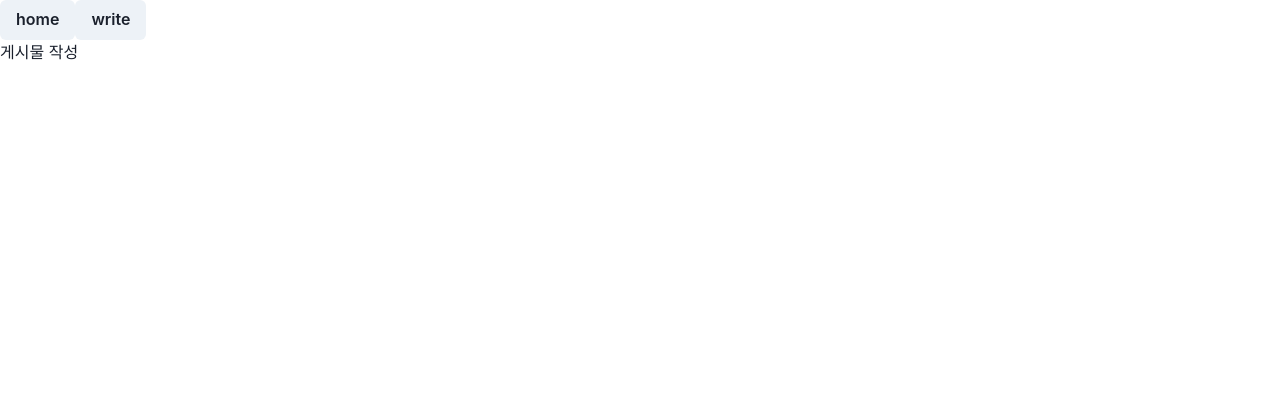
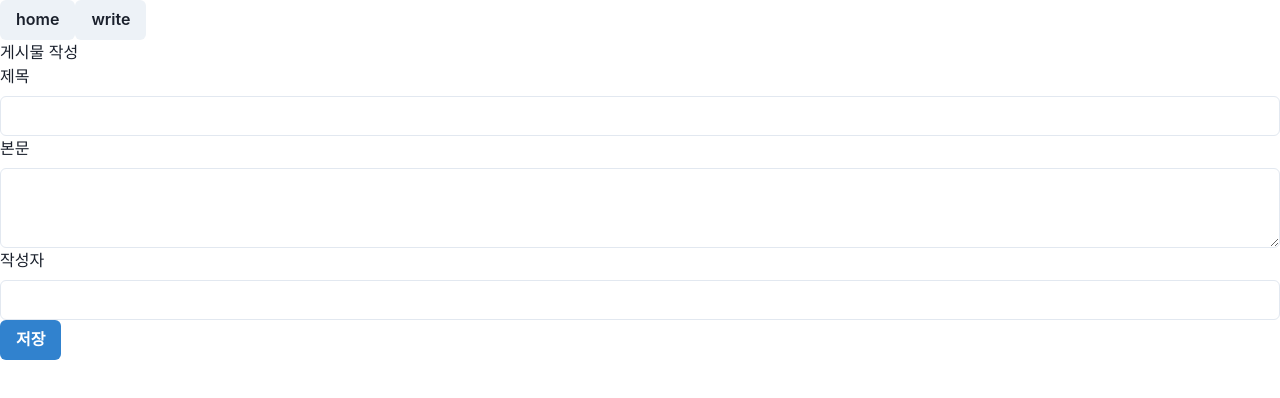
Before and after one commit to gns14585/prac-prj1-front, a React (Create React App) app: page /write in a window 1280 px wide. Shown: the top 398 px of the page. Built offline with nearby package versions, Linux system fonts and the light colour scheme.

Commit message:
package.json에 proxy : http://localhost:8080 추가

```diff
--- a/package.json
+++ b/package.json
@@ -44,5 +44,6 @@
       "last 1 firefox version",
       "last 1 safari version"
     ]
-  }
+  },
+  "proxy": "http://localhost:8080"
 }
--- a/src/page/BoardWrite.js
+++ b/src/page/BoardWrite.js
@@ -1,3 +1,56 @@
+import {
+  Box,
+  Button,
+  FormControl,
+  FormLabel,
+  Input,
+  Textarea,
+} from "@chakra-ui/react";
+import { useState } from "react";
+import axios from "axios";
+
 export function BoardWrite() {
-  return <h1>게시물 작성</h1>;
+  const [title, setTitle] = useState("");
+  const [content, setContent] = useState("");
+  const [writer, setWriter] = useState("");
+
+  function handleSubmit() {
+    axios
+      .post("/api/board/add", {
+        title,
+        content,
+        writer: writer,
+      })
+      .then(() => console.log("잘됨"))
+      .catch(() => console.log("안됨"))
+      .finally(() => console.log("끝"));
+  }
+
+  return (
+    <Box>
+      <h1>게시물 작성</h1>
+      <Box>
+        <FormControl>
+          <FormLabel>제목</FormLabel>
+          <Input vlaue={title} onChange={(e) => setTitle(e.target.value)} />
+        </FormControl>
+
+        <FormControl>
+          <FormLabel>본문</FormLabel>
+          <Textarea
+            value={content}
+            onChange={(e) => setContent(e.target.value)}
+          ></Textarea>
+        </FormControl>
+
+        <FormControl>
+          <FormLabel>작성자</FormLabel>
+          <Input vlaue={writer} onChange={(e) => setWriter(e.target.value)} />
+        </FormControl>
+        <Button onClick={handleSubmit} colorScheme="blue">
+          저장
+        </Button>
+      </Box>
+    </Box>
+  );
 }
```
